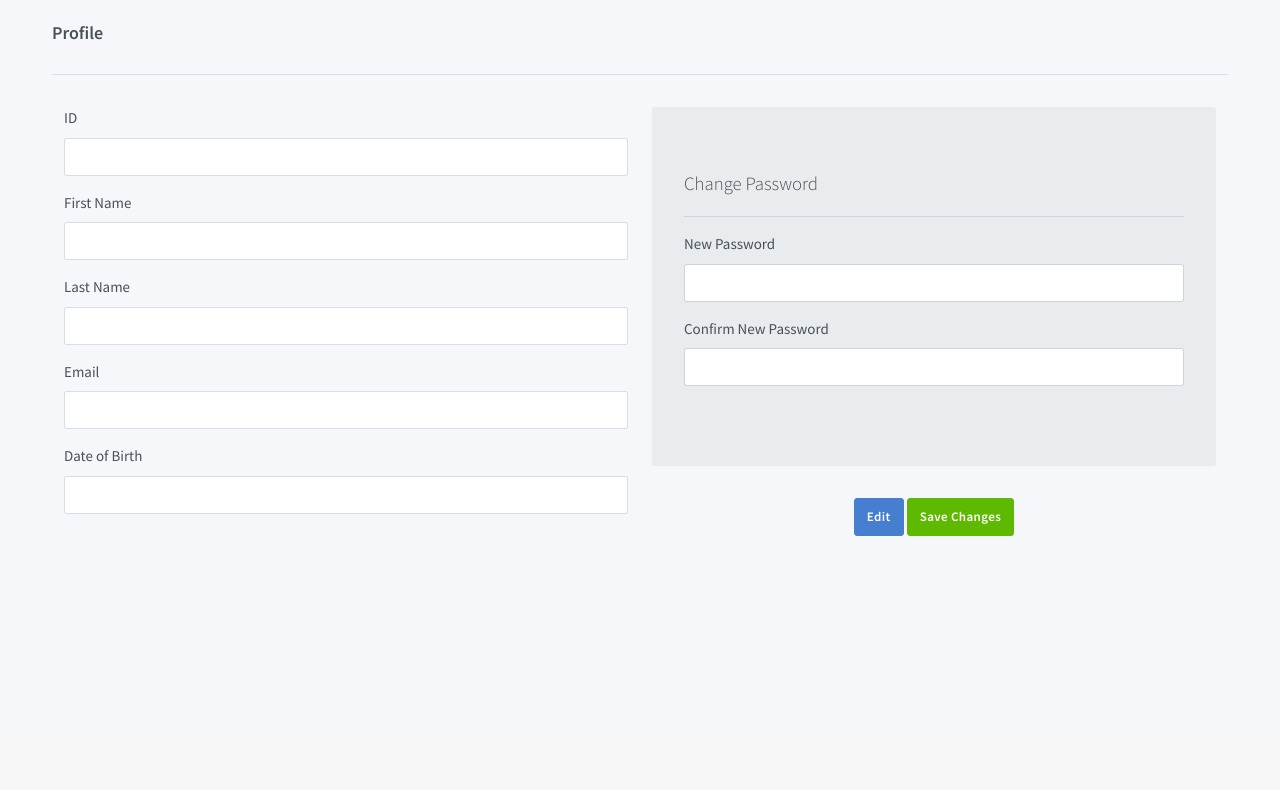
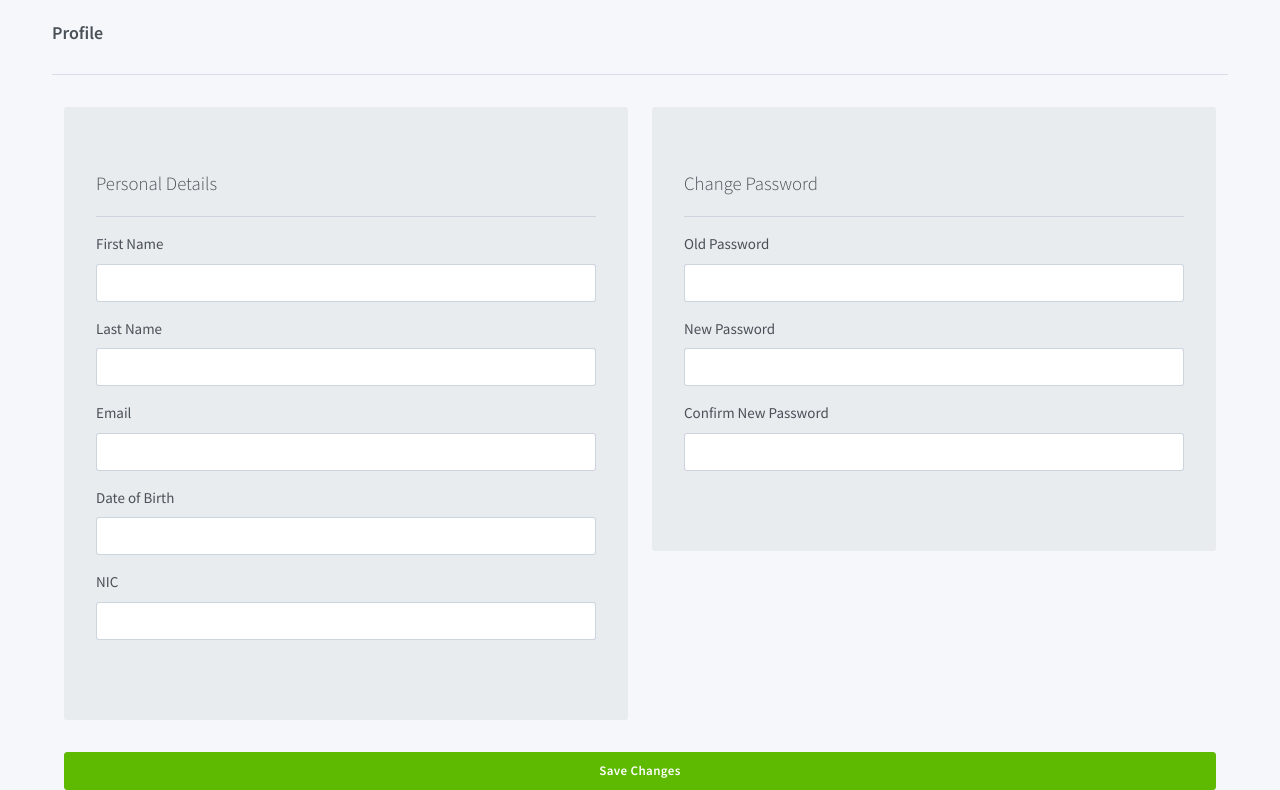
Before and after one commit to ipmanlk/Phoenix-LMS, a PHP site: page /instructor/profile.php in a window 1280 px wide. Shown: the part 65-855 px from the top of the page. Before the commit the page ends 601 px from the top, so only its background shows below. Run offline with PHP 8.4, Linux system fonts and the light colour scheme; the visitor is signed in with stand-in values (Sample User, id 1).

Commit message:
add: basic data fill to ins profile

```diff
--- a/www/instructor/profile.php
+++ b/www/instructor/profile.php
@@ -80,13 +80,8 @@
                 <i class="dropdown-icon fe fe-log-out"></i> Sign out
               </a>
             </div>
-
           </div>
-
         </div>
-
-
-
         <a href="#" class="header-toggler d-lg-none ml-3 ml-lg-0" data-toggle="collapse" data-target="#headerMenuCollapse">
           <span class="header-toggler-icon"></span>
         </a>
@@ -96,78 +91,102 @@
 
 
   <div class="container">
-
     <br>
     <h4> Profile</h4>
-
-
-
-
-
-
-
     <hr>
     <div class="container">
       <div class="row">
-    <div class="col-sm">
 
+
+        <div class="col-md-6">
+          <div class="jumbotron">
+            <p class="lead">Personal Details</p>
+            <hr class="my-4">
             <div class="form-group">
-    <label for="exampleFormControlInput1">ID</label>
-    <input type="text" class="form-control" id="exampleFormControlInput1" placeholder="">
+              <label for="txtFName">First Name</label>
+              <input type="text" class="form-control" id="txtFName" placeholder="">
             </div>
 
             <div class="form-group">
-    <label for="exampleFormControlInput1">First Name</label>
-    <input type="text" class="form-control" id="exampleFormControlInput1" placeholder="">
+              <label for="txtLName">Last Name</label>
+              <input type="text" class="form-control" id="txtLName" placeholder="">
             </div>
 
             <div class="form-group">
-    <label for="exampleFormControlInput1">Last Name</label>
-    <input type="text" class="form-control" id="exampleFormControlInput1" placeholder="">
+              <label for="txtEmail">Email</label>
+              <input type="text" class="form-control" id="txtEmail" placeholder="">
             </div>
 
             <div class="form-group">
-    <label for="exampleFormControlInput1">Email</label>
-    <input type="text" class="form-control" id="exampleFormControlInput1" placeholder="">
+              <label for="txtDob">Date of Birth</label>
+              <input type="text" class="form-control" id="txtDob" placeholder="">
             </div>
 
             <div class="form-group">
-    <label for="exampleFormControlInput1">Date of Birth</label>
-    <input type="text" class="form-control" id="exampleFormControlInput1" placeholder="">
+              <label for="txtNic">NIC</label>
+              <input type="text" class="form-control" id="txtNic" placeholder="">
             </div>
 
           </div>
+        </div>
 
-    <div class="col-sm">
+        <div class="col-md-6">
           <div class="jumbotron">
 
             <p class="lead">Change Password</p>
             <hr class="my-4">
 
             <div class="form-group">
+              <label for="exampleFormControlInput1">Old Password</label>
+              <input type="password" class="form-control" id="txtOldPass" placeholder=" ">
+            </div>
+
+            <div class="form-group">
               <label for="exampleFormControlInput1">New Password</label>
-    <input type="password" class="form-control" id="exampleFormControlInput1" placeholder=" ">
+              <input type="password" class="form-control" id="txtNewPass" placeholder=" ">
             </div>
             <div class="form-group">
               <label for="exampleFormControlInput1">Confirm New Password</label>
-    <input type="password" class="form-control" id="exampleFormControlInput1" placeholder="">
-  </div>
-
-</div>
-<center>
-<button class="btn btn-primary">Edit</button>
-<button class="btn btn-success">Save Changes</button>
-</center>
+              <input type="password" class="form-control" id="textNewPassConfirm" placeholder="">
             </div>
 
           </div>
         </div>
+      </div>
+      <button class="btn btn-success btn-block mb-4">Save Changes</button>
 
     </div>
 
+  </div>
 
   <script src="../assets/js/vendors/jquery-3.2.1.min.js"></script>
+  <script src="../js/common.js"></script>
 
+  <script>
+    let docData = {};
+    $(document).ready(() => {
+      setUser();
+      docData["id"] = getQueryVariable("id");
+      getDetails(docData["id"]);
+    });
+
+    const getDetails = (instructor_id) => {
+      request(`/instructor/${instructor_id}`, "GET").then((res) => {
+        console.log(res.res_data);
+        fillData(res.res_data);
+      }).catch(res => {
+        console.log(getResponseMsg(res.error_code));
+      });
+    }
+
+    const fillData = (data) => {
+      $("#txtFName").val(data.fname);
+      $("#txtLName").val(data.lname);
+      $("#txtEmail").val(data.email);
+      $("#txtDob").val(data.dob);
+      $("#txtNic").val(data.nic);
+    }
+  </script>
 </body>
 
 </html>
```
Lines whose indentation alone changed are shown as unchanged.
